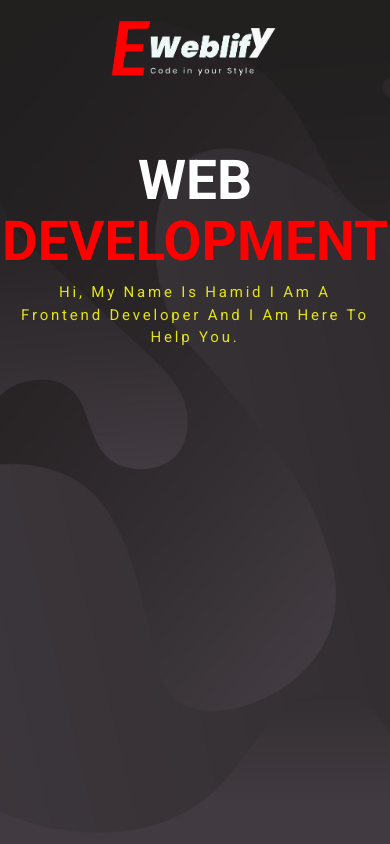
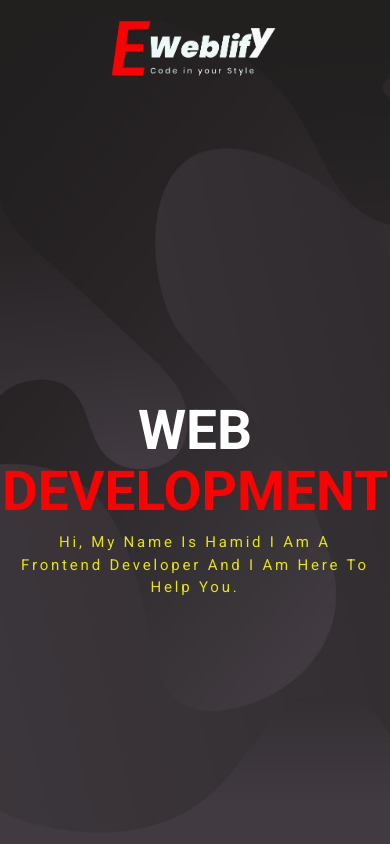
Before and after one commit to EWeblify/EWeblify-Portfolio, a React (Create React App) app: page / in a window 390 px wide. Shown: the top 844 px of the page. Built offline with nearby package versions, Linux system fonts and the light colour scheme; a web font is replaced by a local one.

Commit message:
initial commit

```diff
--- a/package.json
+++ b/package.json
@@ -1,4 +1,5 @@
 {
+  "homepage": "htpps://EWeblify.github.io/EWeblify-Portfolio",
   "name": "my-app",
   "version": "0.1.0",
   "private": true,
@@ -21,6 +22,8 @@
   },
   "scripts": {
     "start": "react-scripts start",
+    "predeploy": "npm run build",
+    "deploy": "gh-pages -d build",
     "build": "react-scripts build",
     "test": "react-scripts test",
     "eject": "react-scripts eject"
--- a/src/components/style.css
+++ b/src/components/style.css
@@ -314,6 +314,7 @@ html, body {
     display: flex;
     align-items: center;
     justify-content: center;
+    margin-top: 250px;
   }
   .head-txt h1 {
     font-size: 55px;
```
